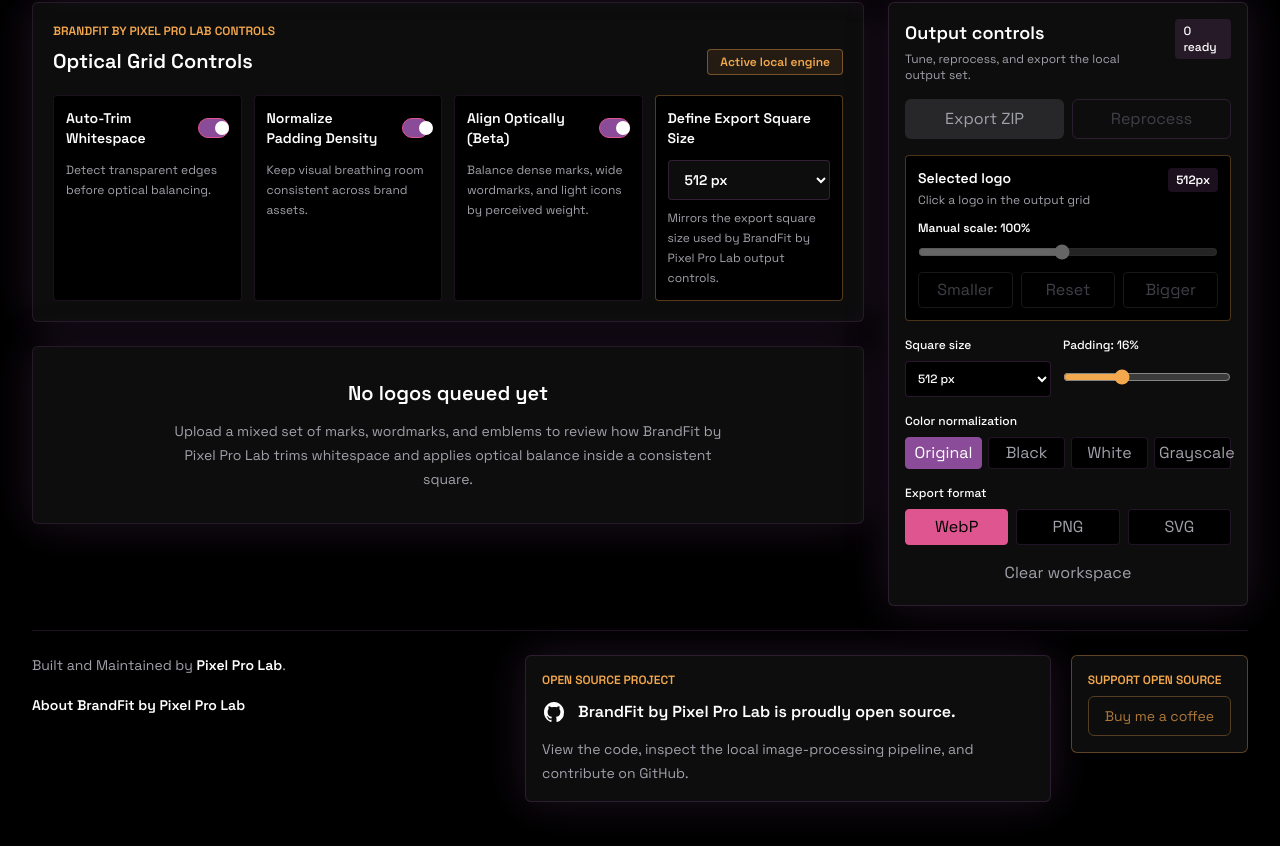
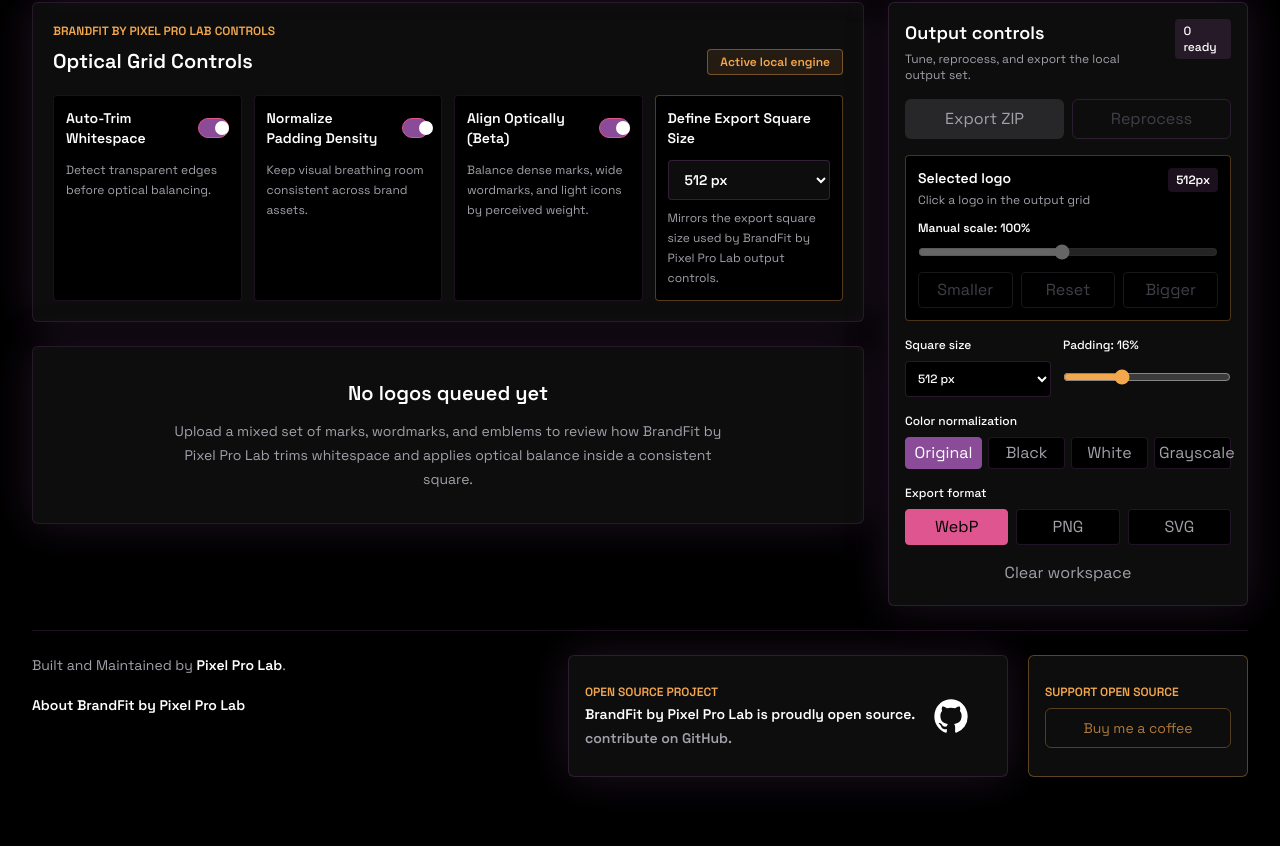
Before and after one commit to PixelProLab/BrandFit, a Next.js app: page / in a window 1280 px wide. Shown: the part 306-1152 px from the top of the page. After the commit the page ends 1127 px from the top, so only its background shows below. Built offline with nearby package versions, Linux system fonts and the light colour scheme.

Commit message:
fix: compact footer GitHub card

```diff
--- a/app/page.tsx
+++ b/app/page.tsx
@@ -231,7 +231,7 @@
 function BrandFitFooter() {
   return (
     <footer className="border-t border-brand-purple/20 py-6 text-sm text-brand-text-muted">
-      <div className="grid gap-5 lg:grid-cols-[minmax(260px,0.9fr)_minmax(320px,1fr)_auto] lg:items-start">
+      <div className="grid gap-5 lg:grid-cols-[minmax(260px,1fr)_minmax(360px,440px)_220px] lg:items-stretch">
         <div>
           <p>
             Built and Maintained by{" "}
@@ -253,20 +253,22 @@
           </Link>
         </div>
 
-        <div className="rounded-md border border-brand-purple/25 bg-brand-surface p-4 shadow-brand-purple">
-          <p className="text-xs font-semibold uppercase text-brand-orange">Open source project</p>
+        <div className="flex min-h-[122px] rounded-md border border-brand-purple/25 bg-brand-surface px-4 py-3 shadow-brand-purple">
           <GitHubLink ariaLabel="View PixelProLab BrandFit source code on GitHub">
-            <span className="mt-3 flex items-center gap-3 text-base font-semibold text-brand-text-main">
-              <GitHubIcon className="h-6 w-6" />
-              <span>BrandFit by Pixel Pro Lab is proudly open source.</span>
+            <span className="grid w-full grid-cols-[minmax(0,1fr)_auto] items-center gap-4">
+              <span className="grid gap-1">
+                <span className="text-xs font-semibold uppercase text-brand-orange">Open source project</span>
+                <span className="text-sm font-semibold text-brand-text-main">
+                  BrandFit by Pixel Pro Lab is proudly open source.
+                </span>
+                <span className="text-sm text-brand-text-muted">contribute on GitHub.</span>
+              </span>
+              <GitHubIcon className="h-10 w-10 text-brand-text-main" />
             </span>
           </GitHubLink>
-          <p className="mt-2 text-sm leading-6 text-brand-text-muted">
-            View the code, inspect the local image-processing pipeline, and contribute on GitHub.
-          </p>
         </div>
 
-        <div className="rounded-md border border-brand-orange/35 bg-brand-surface p-4">
+        <div className="flex min-h-[122px] flex-col justify-center rounded-md border border-brand-orange/35 bg-brand-surface p-4">
           <p className="text-xs font-semibold uppercase text-brand-orange">Support open source</p>
           <button
             type="button"
```
